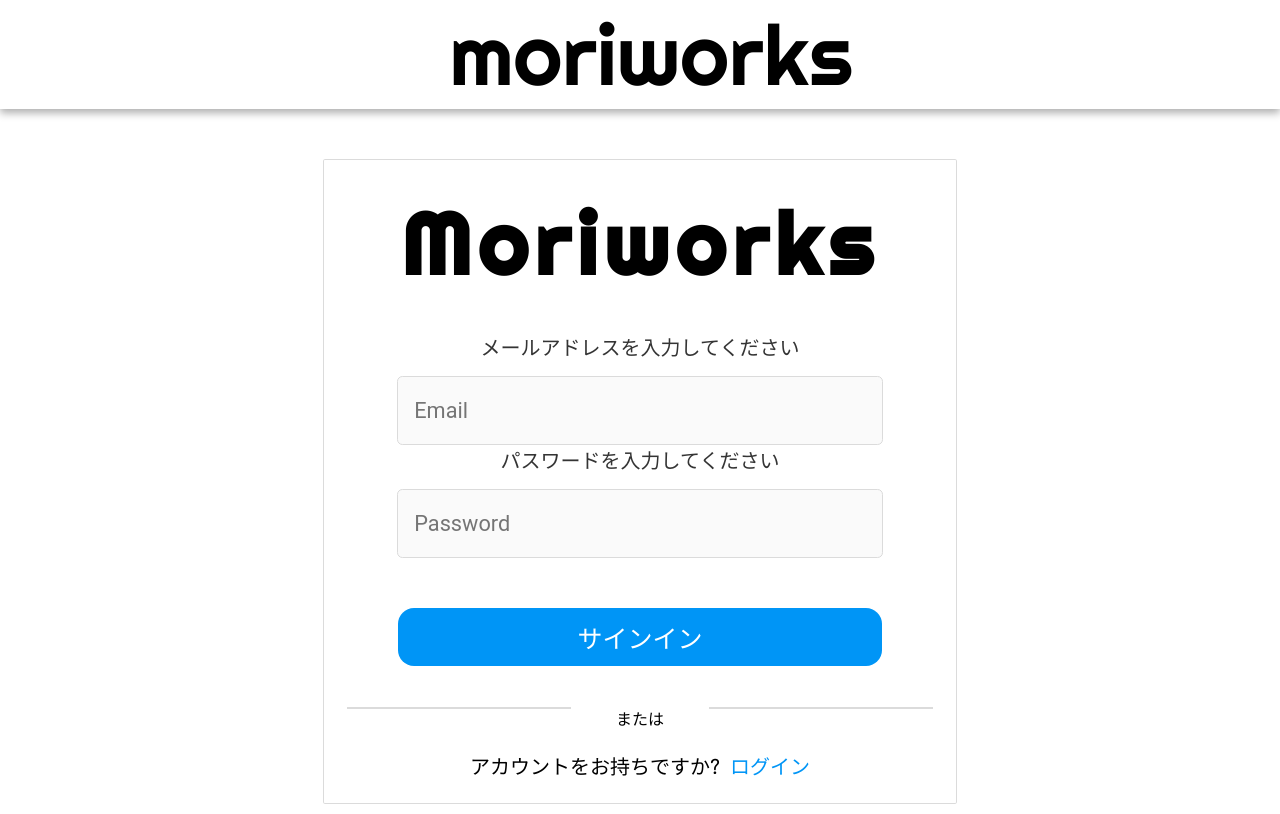
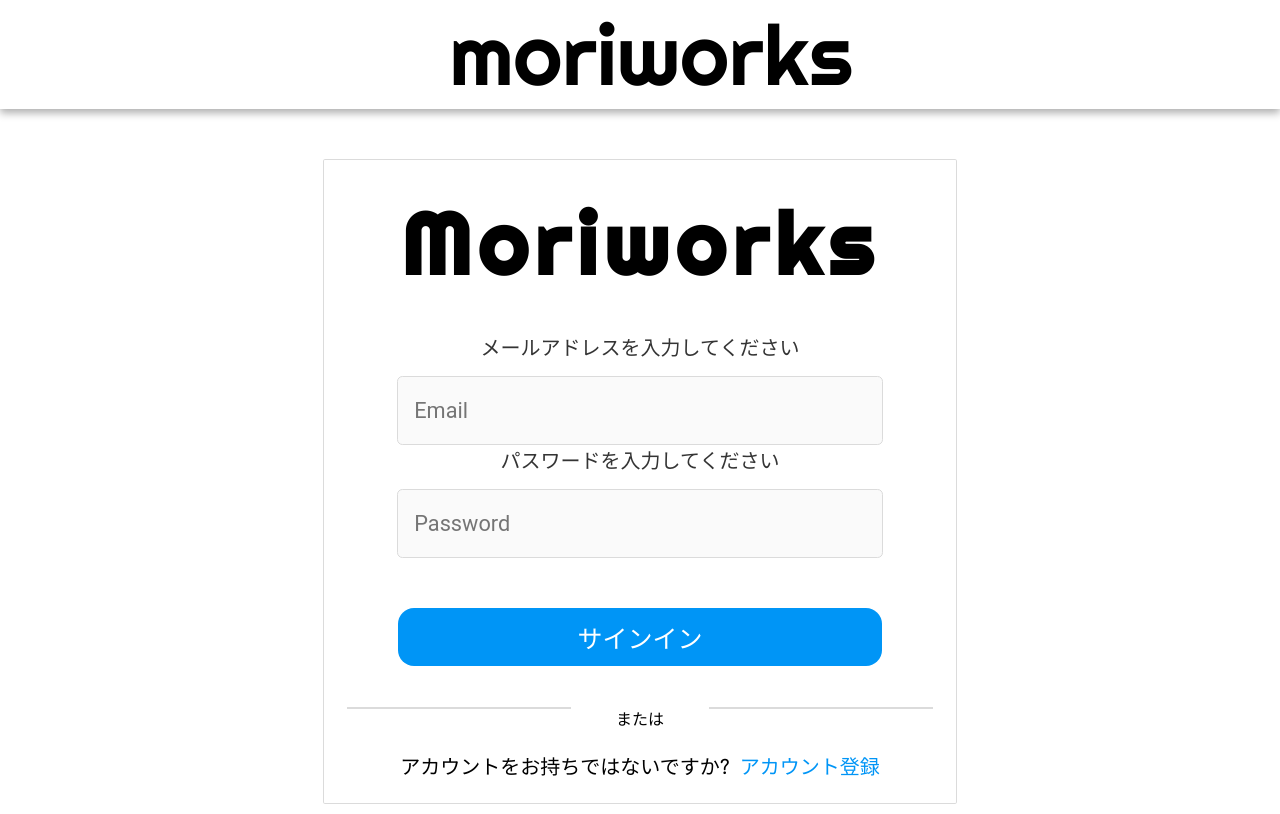
Before and after one commit to Kozaki01/2023_04_cteam, a Next.js app in the folder moriworks/: page /signin in a window 1280 px wide. Shown: the top 814 px of the page. Built offline with nearby package versions, Linux system fonts and the light colour scheme; no server answers.

Commit message:
signinとsignupの修正

```diff
--- a/moriworks/src/components/index/SignIn/Signin.tsx
+++ b/moriworks/src/components/index/SignIn/Signin.tsx
@@ -7,13 +7,15 @@ import stylesup from "../Signup/Signup.module.scss";
 
 type btnItem = {
   title: string;
-  bgcolor: string;
   font: string;
   wide: number;
   height: number;
+  bgcolor: string;
   color: string;
   border: string;
-  hovercolor:string;
+  shadow: string;
+  hovercolor:string
+  hover:string;
 };
 
 interface props {
@@ -33,7 +35,10 @@ const Signin: React.FC<props> = ({ select_user }) => {
       height: 58.3,
       color: 'white',
       border: '1px solid transparent',
+      shadow: '',
+      hover:'',
       hovercolor:"#256f9f"
+
     }, //トップ
   ];
   const btn1Props: btnItem = {
@@ -109,9 +114,9 @@ const Signin: React.FC<props> = ({ select_user }) => {
           <div className={styles.line}></div>
         </div>
         <p className={styles.login}>
-          アカウントをお持ちですか?{' '}
-          <a href="/signin" className={styles.a1}>
-            ログイン
+          アカウントをお持ちではないですか?{' '}
+          <a href="/signup" className={styles.a1}>
+            アカウント登録
           </a>
         </p>
       </div>
```
Also changed, not shown: moriworks/src/components/index/Signup/Signup.tsx (+6 -2 lines).
